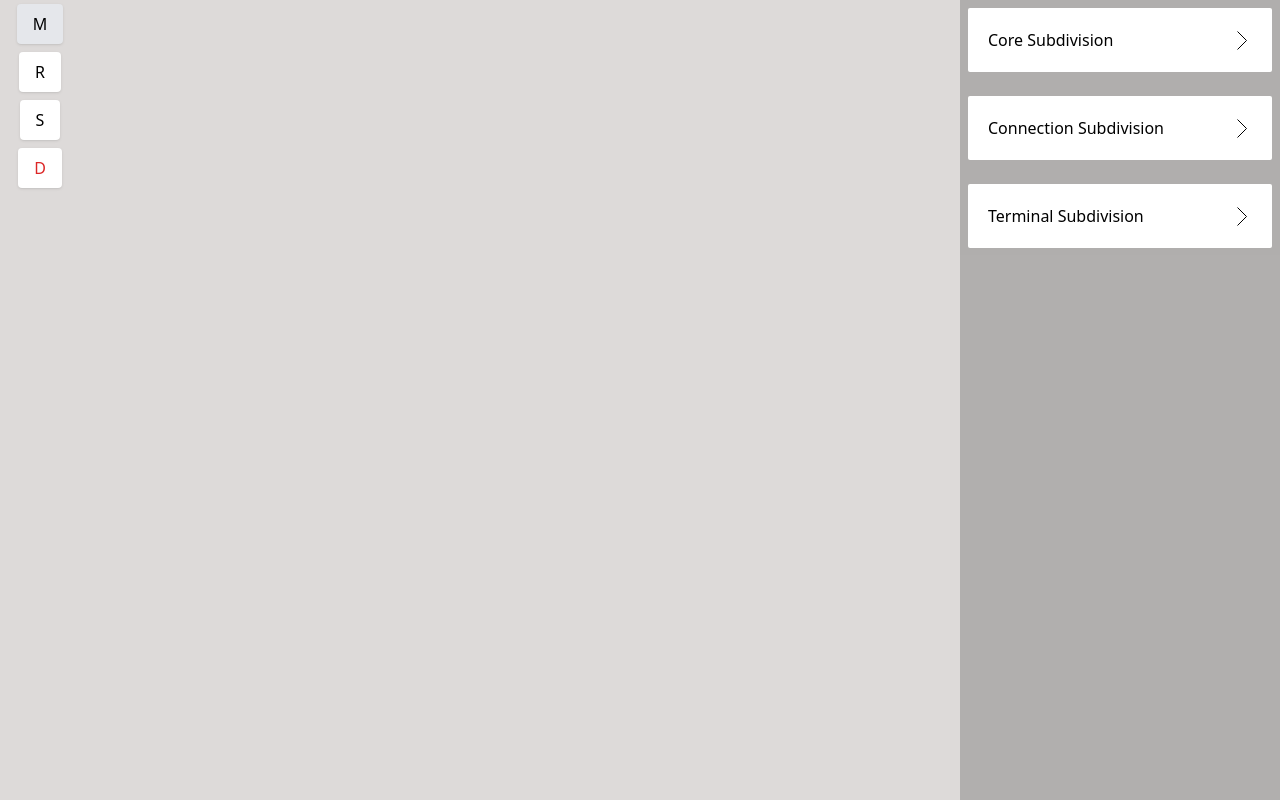
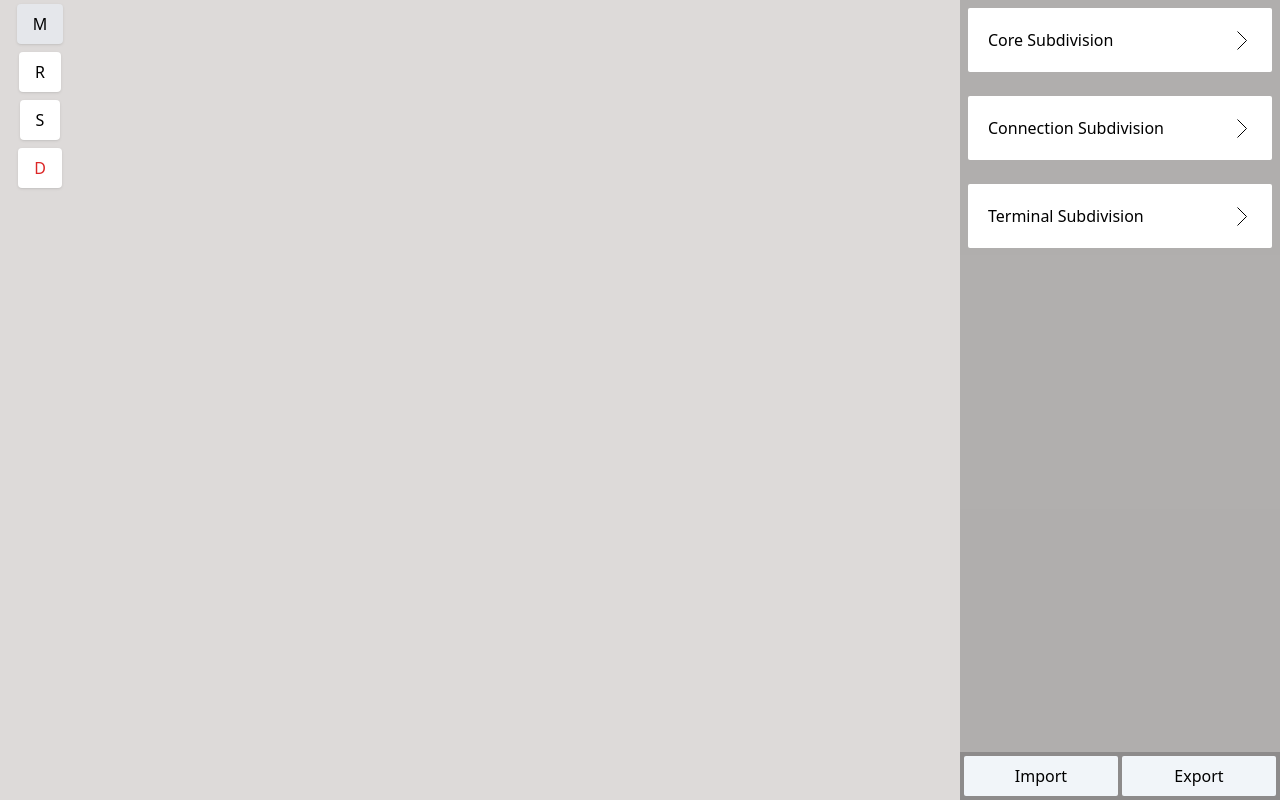
Before and after one commit to deeetzy/Metamorph-Robot-Configurator, a React (Vite) app: page / in a window 1280 px wide. Built offline with nearby package versions, Linux system fonts and the light colour scheme.

Commit message:
[ADD]: Added Export and Import functionality, Added more TODO comments and general rough documentation

```diff
--- a/src/App.jsx
+++ b/src/App.jsx
@@ -2,27 +2,10 @@ import React, { useState } from 'react';
 import Interface from './components/Interface/Interface';
 import Scene from './components/Scene/Scene';
 import { ManipulationProvider } from './context/ManipulationContext';
-
-//display at bottom of screen for debug purposes and monitor position updates
-function DebugMonitor({ selectedModelId, models, coreModel }) {
-
-  //get selected model from core or models array
-  const selected = selectedModelId === coreModel?.id ? coreModel : models.find((model) => model.id === selectedModelId);
-
-  if (!selected) return null;
-
-  return (
-    <div className="absolute bottom-5 left-1/2 -translate-x-1/2 bg-black/70 text-white px-6 py-3 rounded-lg text-sm font-mono z-50 shadow-lg backdrop-blur">
-      <div>ID: {selected.id}</div>
-      <div>Position: [{selected.position.join(', ')}]</div>
-      <div>Scale: [{selected.scale.join(', ')}]</div>
-      <div>Rotation: [{selected.rotation.join(', ')}]</div>
-    </div>
-  );
-}
-
+import FileSaver from 'file-saver';
 
 //TODO: Flatten Hierarchy of small components to simplify architecture
+//TODO: maybe Models and selected models in neuen Context verfrachten
 export default function App() {
 
   // model array where all models are saved
@@ -32,9 +15,9 @@ export default function App() {
   // selected model which is identified by its ID
   const [selectedModel, setSelectedModel] = useState(null);
 
-  const createModel = (type, path, position=[(-1 + Math.random() * 2), 0, 3], rotation=[0, 0, 0], scale=[1, 1, 1]) => {
+  const createModel = (type, path, id=Date.now(), position=[(-1 + (Math.random() * 2)), 0, 3], rotation=[0, 0, 0], scale=[1, 1, 1]) => {
     const newModel = {
-      id: Date.now(),
+      id: id,
       type: type,
       path: path,
       position: position,
@@ -44,9 +27,14 @@ export default function App() {
 
     if (type === 'core subdivision') {
       newModel.position = [0, 0, 0];
+    };
+
+    if (type === 'core subdivision') {
+      setCoreModel(newModel);
+    } else {
+      setModels((prevModels) => [...prevModels, newModel]);
     }
 
-    {type === 'core subdivision' ? setCoreModel(newModel) : setModels((prevModels) => [...prevModels, newModel])}
     setSelectedModel(newModel.id);
   }
 
@@ -55,16 +43,81 @@ export default function App() {
       const updatedModels = models.filter((model) => model.id !== selectedModel);
       setModels(updatedModels);
       setSelectedModel(null);
+    };
+  };
+
+  //TODO:o use more temp variables for more readability in value preparation for export
+  //maybe add name of mode aswell?
+  const exportCSV = () => {
+    //is header even needed if CSV is only for import purposes?
+    const header = 'id, type, path, position, rotation, scale\n';
+    var modelRows = '';
+
+    if (!coreModel && models.length < 1) {
+      return;
     }
-  }
+    //stringify in order to have correct csv formatting
+    //append core model first and then every other model
+    if (coreModel) {
+      modelRows += `${coreModel.id},${coreModel.type},${coreModel.path},${JSON.stringify(coreModel.position).replaceAll(",", "|")},${JSON.stringify(coreModel.rotation).replaceAll(",", "|")},${JSON.stringify(coreModel.scale).replaceAll(",", "|")}\n`;
+    }
+    if (models.length > 0){
+      models.forEach(model => {
+        modelRows += `${model.id},${model.type},${model.path},${JSON.stringify(model.position).replaceAll(",", "|")},${JSON.stringify(model.rotation).replaceAll(",", "|")},${JSON.stringify(model.scale).replaceAll(",", "|")}\n`;
+      });
+    }
+
+    const csv = header + modelRows;
+
+    //generate csv file, then download with FileSaver
+    const csvFile = new Blob([csv], {type: 'text/csv'});
+    FileSaver.saveAs(csvFile, 'Robot_Configuration.csv');
+
+  };
+
+  //TODO Refactor into something more elegant, this is only a temporary solution and doesnt handle edge cases well
+  //swap Arguments in createModel, so the arguments can be in order
+  const importCSV = (csvData) => {
+    setModels([]);
+    setCoreModel(null);
+    setSelectedModel(null);
+
+    var csvRows = csvData.split('\n');
+    csvRows.splice(0, 1);
+    csvRows = csvRows.filter(row => row.trim() != '');
+
+    var cleanedRows = csvRows.map(row => row.split(','));
+    cleanedRows.forEach(row => {
+      createModel(
+        row[1], //
+        row[2],
+        row[0],
+        JSON.parse(row[3].replaceAll('|', ',')),
+        JSON.parse(row[4].replaceAll('|', ',')),
+        JSON.parse(row[5].replaceAll('|', ','))
+      );
+    });
+  };
+
 
   return (
     <div className='relative h-full w-full'>
       <ManipulationProvider>
-        <Interface createModel = {createModel} deleteModel={deleteSelectedModel} />
-        <Scene coreModel={coreModel} setCoreModel={setCoreModel} models={models} setModels={setModels} selectedModel={selectedModel} setSelectedModel={setSelectedModel} />
-        <DebugMonitor selectedModelId={selectedModel} models={models} coreModel={coreModel} />
+        <Interface
+          createModel={createModel}
+          deleteModel={deleteSelectedModel}
+          exportCSV={exportCSV}
+          importCSV={importCSV}
+        />
+        <Scene
+          coreModel={coreModel}
+          setCoreModel={setCoreModel}
+          models={models}
+          setModels={setModels}
+          selectedModel={selectedModel}
+          setSelectedModel={setSelectedModel}
+        />
       </ManipulationProvider>
     </div>
   );
-}
+};
--- a/src/components/Interface/Interface.jsx
+++ b/src/components/Interface/Interface.jsx
@@ -2,12 +2,18 @@ import React from 'react';
 import Sidebar from './InterfaceComponents/Sidebar.jsx';
 import MeshManipulation from './InterfaceComponents/MeshManipulation.jsx';
 
-
-const Interface = ({createModel, deleteModel}) => {
+//TODO: flatten hierarchy since this component is so small
+const Interface = ({createModel, deleteModel, exportCSV, importCSV}) => {
   return (
     <>
-      <MeshManipulation deleteModel={deleteModel} />
-      <Sidebar createModel = {createModel} />
+      <MeshManipulation
+        deleteModel={deleteModel}
+      />
+      <Sidebar
+        createModel={createModel}
+        exportCSV={exportCSV}
+        importCSV={importCSV}
+      />
     </>
   );
 };
--- /dev/null
+++ b/src/components/Interface/InterfaceComponents/FileInput.jsx
@@ -0,0 +1,31 @@
+import React from 'react';
+import { useRef } from 'react';
+
+//custom fileInput element to keep same button styling
+//FileReaderdoc for future comments and documentation: https://developer.mozilla.org/pt-BR/docs/Web/API/FileReader/load_event
+const FileInput = ({className, importCSV, children}) => {
+    const inputRef = useRef(null);
+
+    const handleFileImport = (e) =>{
+        if (e.target.files) {
+            const reader = new FileReader();
+
+            reader.onload = (event) =>{
+                const text = event.target.result;
+                importCSV(text);
+            };
+            reader.readAsText(e.target.files[0]);
+        }
+    };
+
+    return (
+    <>
+        <input type='file' ref={inputRef} className='hidden' accept='.csv' onChange={handleFileImport} />
+        <button onClick={()=> inputRef.current?.click()} className={className}>
+            {children}
+        </button>
+    </>
+  );
+};
+
+export default FileInput;
--- a/src/components/Interface/InterfaceComponents/Sidebar.jsx
+++ b/src/components/Interface/InterfaceComponents/Sidebar.jsx
@@ -2,11 +2,23 @@ import React from 'react';
 import Accordeon from './Accordeon.jsx';
 import AccordeonItem from './AccordeonItem.jsx';
 import modelRegistry from '../../../assets/data/modelRegistry.js';
+import FileInput from './FileInput.jsx'
+
+//TODO: Flatten hierarchy
+//TODO:for-each section inside a category, make a section
+
+//for-each Category, make an accordeon
+
+//for-each item, make an accordeonItem with its values.
+const Sidebar = ({createModel, exportCSV, importCSV}) => {
 
 
-const Sidebar = ({createModel}) => {
+
+
   return (
-    <div className="absolute top-0 right-0 h-full w-1/4 z-10 bg-black bg-opacity-20">
+    <div className='absolute top-0 right-0 h-full w-1/4 z-10 bg-black bg-opacity-20 flex flex-col'>
+      <div className="flex-1 overflow-y-auto">
+
         {Object.entries(modelRegistry).map(([category, models]) => (
         <Accordeon key={category} header={category}>
           {Object.entries(models).map(([modelName, modelData]) => (
@@ -21,6 +33,16 @@ const Sidebar = ({createModel}) => {
         </Accordeon>
         ))}
       </div>
+      <div className='flex p-1 h-12 gap-1 bg-black bg-opacity-20'>
+        <FileInput
+          className={'flex-1 h-full w-full bg-slate-100 rounded-sm'}
+          importCSV={importCSV}
+        >
+          Import
+        </FileInput>
+        <button onClick={exportCSV} className='flex-1 h-full w-full bg-slate-100 rounded-sm'>Export</button>
+      </div>
+    </div>
   );
 };
 
--- a/src/components/Scene/Scene.jsx
+++ b/src/components/Scene/Scene.jsx
@@ -5,7 +5,7 @@ import Lighting from "./SceneComponents/Lighting.jsx";
 import Model from './SceneComponents/Model.jsx';
 import { ManipulationProvider } from '../../context/ManipulationContext';
 
-//maybe should move this component up since its not too complicatied and needs all parent states?
+//TODO: maybe should move this component up since its not too complicatied and needs all parent states?
 const Scene = ({coreModel, setCoreModel, models, setModels, selectedModel, setSelectedModel}) => {
 
   const updateModelTransformation = (id, position, rotation, scale) => {
--- a/src/components/Scene/SceneComponents/Model.jsx
+++ b/src/components/Scene/SceneComponents/Model.jsx
@@ -5,7 +5,8 @@ import { useManipulation } from '../../../context/ManipulationContext';
 import { useGLTF } from '@react-three/drei';
 import * as THREE from 'three';
 
-
+//TODO: might aswell drill the model as Object since im using every attribute anyway
+//TODO: reduce excessive comments after thorough documentation
 const Model = ({id, type, path, position, rotation, scale, isSelected, setSelectedModel, updateModelTransformation}) => {
   //Manipulation controls state from UI to connect the selected manipulation tool with the pivotcontrols to only show the currently selected tool and not all together to avoid confusion
   const { manipulationControls, setControls } = useManipulation();
@@ -14,7 +15,7 @@ const Model = ({id, type, path, position, rotation, scale, isSelected, setSelect
   const [finishedMount, setFinishedMount] = useState(false);
 
   //reference to the model
-  const group = useRef();
+  const modelRef = useRef();
 
   //render Model from path and copy it for this component, since R3F reuses cached scenes from same paths. with this, multiple models can be rendered from same path
   const { scene } = useGLTF(path);
@@ -33,9 +34,9 @@ const Model = ({id, type, path, position, rotation, scale, isSelected, setSelect
   //on mount of component, give the model the desired values from the generated or imported model in models
   useEffect(() => {
 
-    group.current.position.set(...position);
-    group.current.rotation.set(...rotation);
-    group.current.scale.set(...scale);
+    modelRef.current.position.set(...position);
+    modelRef.current.rotation.set(...rotation);
+    modelRef.current.scale.set(...scale);
 
     setFinishedMount(true);
   }, []);
@@ -49,8 +50,8 @@ const Model = ({id, type, path, position, rotation, scale, isSelected, setSelect
     const scale = new THREE.Vector3();
 
     //extract the current state of the pivotcontrols to the variables
-    group.current.updateMatrixWorld(true);
-    group.current.matrixWorld.decompose(position, quaternion, scale);
+    modelRef.current.updateMatrixWorld(true);
+    modelRef.current.matrixWorld.decompose(position, quaternion, scale);
 
     //transform the quaternion to euler angles for easier handling
     const euler = new THREE.Euler().setFromQuaternion(quaternion, 'XYZ').toArray();
@@ -79,7 +80,7 @@ const Model = ({id, type, path, position, rotation, scale, isSelected, setSelect
         onDragEnd={applyTransformation}
       >
         <primitive
-      ref={group}
+        ref={modelRef}
         object={clonedScene}
         onClick={(e) => {
           e.stopPropagation()
@@ -91,7 +92,7 @@ const Model = ({id, type, path, position, rotation, scale, isSelected, setSelect
       (
         <group>
           <primitive
-        ref={group}
+          ref={modelRef}
           object={clonedScene}
           onClick={(e) => {
             e.stopPropagation()
@@ -101,9 +102,6 @@ const Model = ({id, type, path, position, rotation, scale, isSelected, setSelect
         </group>
       )}
     </>
-
-
-
   );
 };
 
```
Lines whose indentation alone changed are shown as unchanged.
